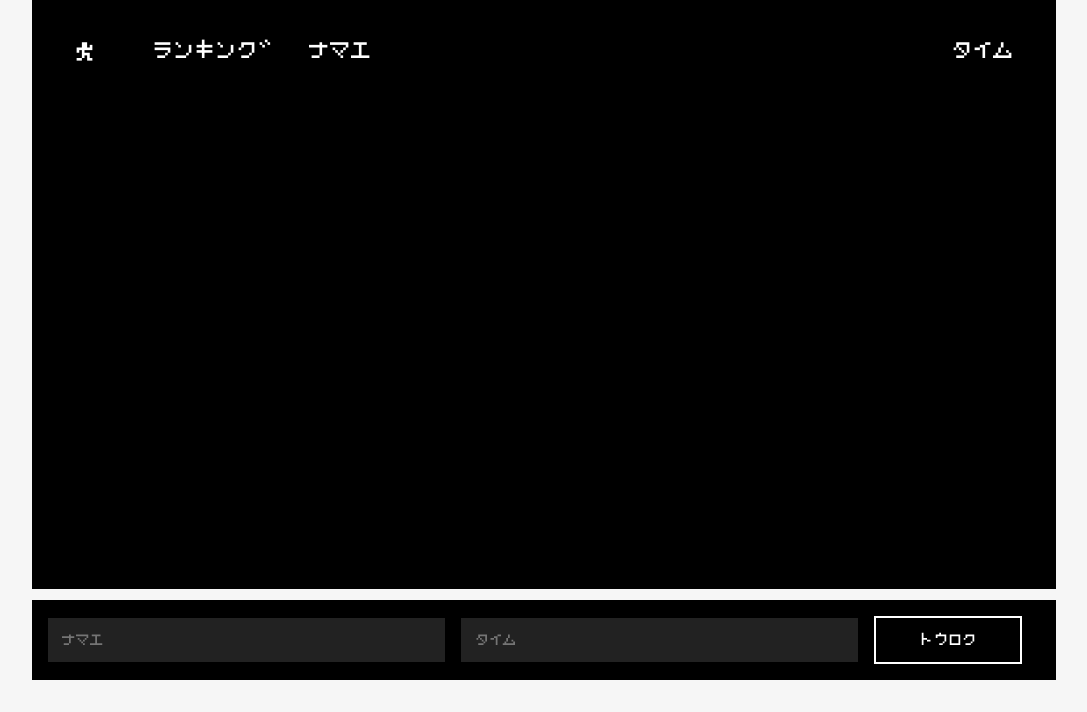
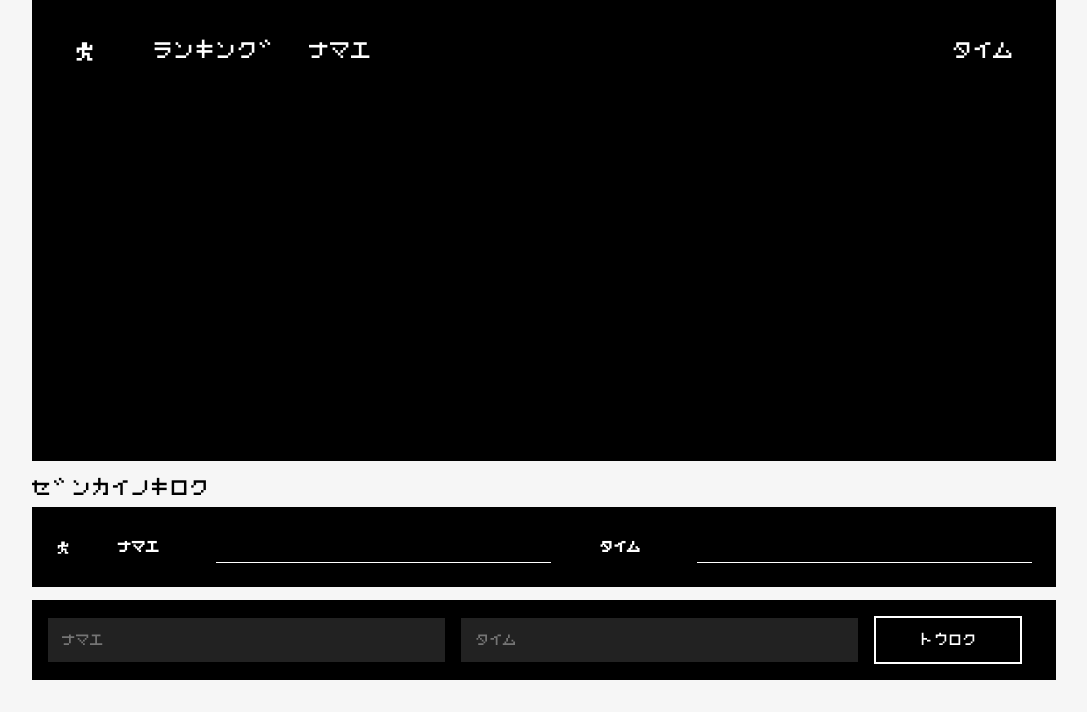
Before and after one commit to soichiro-akasaka/ichigojam_100mdash, a plain HTML site: page index.html in a window 1280 px wide. Shown: the part 88-800 px from the top of the page, without its empty margins (96-1183 px from the left). Drawn offline with nearby package versions, Linux system fonts and the light colour scheme; some packages are replaced by stand-ins of ours.

Commit message:
前回の記録を表示

```diff
--- a/css/main.css
+++ b/css/main.css
@@ -34,7 +34,7 @@ h1 {
 }
 h2 {
   font-size: 1.4em;
-  margin-bottom: 1rem;
+  margin-bottom: 0.5rem;
 }
 .ranking_board {
   width: 100%;
@@ -42,7 +42,7 @@ h2 {
   color: #fff;
   padding: 2em 2em 1em;
   margin-bottom: 1rem;
-  height: calc(100vh - 13rem);
+  height: calc(100vh - 21rem);
   font-size: 1.5em;
   overflow-y: scroll;
 }
@@ -75,6 +75,30 @@ h2 {
   text-align: right;
 }
 
+.recent-record {
+  width: 100%;
+  background: #000;
+  color: #fff;
+  padding: 1.5rem;
+}
+.recent-record dl {
+  display: flex;
+  column-gap: 3rem;
+}
+.recent-record dl dt {
+  width: 6%;
+  padding: 0.5rem 0;
+}
+.recent-record dl dd {
+  width: 40%;
+  padding: 0.5rem 0;
+  border-bottom: 1px solid #fff;
+}
+.recent-record dl dd.graph {
+  width: 1rem;
+  border: none;
+}
+
 .write-record {
   width: 100%;
   background: #000;
--- a/index.html
+++ b/index.html
@@ -24,6 +24,16 @@
                 <dd>{{ item[1] }}</dd>
             </dl>
         </div>
+        <h2>ゼンカイノキロク</h2>
+        <div class="recent-record">
+            <dl>
+                <dd class="graph">r</dd>
+                <dt>ナマエ</dt>
+                <dd>{{ recentName }}</dd>
+                <dt>タイム</dt>
+                <dd>{{ recentTime }}</dd>
+            </dl>
+        </div>
         <div class="write-record">
             <input type="text" v-model="name" placeholder="ナマエ" />
             <input type="number" v-model="time" placeholder="タイム" />
--- a/js/main.js
+++ b/js/main.js
@@ -13,6 +13,8 @@ createApp({
 
         const name = ref('');
         const time = ref('');
+        const recentName = ref('');
+        const recentTime = ref('');
 
         const setRankData = () => {
             if (name.value && time.value) {
@@ -28,15 +30,22 @@ createApp({
                 // タイムでソート
                 sortByTime();
                 localStorage.setItem('rank_data', JSON.stringify(data.value));
+                setRecentData(inputName, inputTime);
                 name.value = '';
                 time.value = '';
             }
         }
 
+        const setRecentData = (name,time) => {
+            recentName.value = name;
+            recentTime.value = time;
+        }
+
         const sortByTime = () => {
             data.value.sort(function(a, b) {
-                if (a[1] < b[1]) return -1;
-                if (a[1] > b[1]) return 1;
+                // 数値に変換してソート
+                if (parseFloat(a[1]) < parseFloat(b[1])) { return -1;}
+                if (parseFloat(a[1]) > parseFloat(b[1])) { return 1; }
                 return 0;
             });
         }
@@ -48,6 +57,8 @@ createApp({
             data,
             name,
             time,
+            recentName,
+            recentTime,
             setRankData
         }
     }
```
